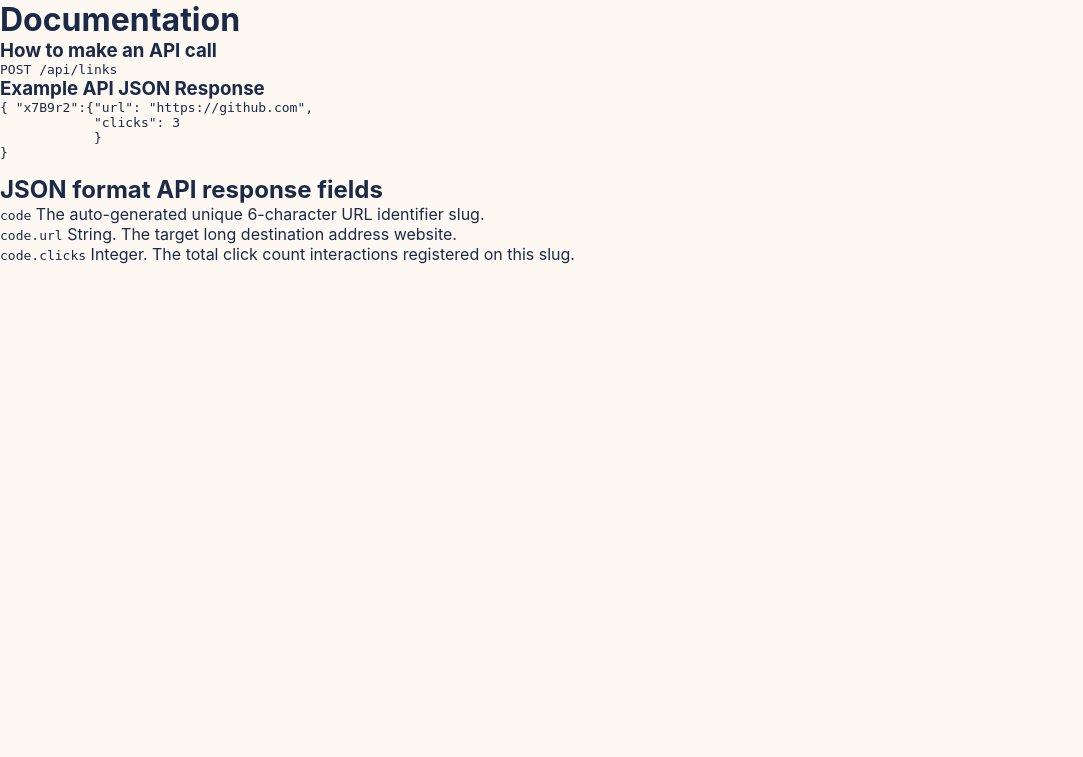
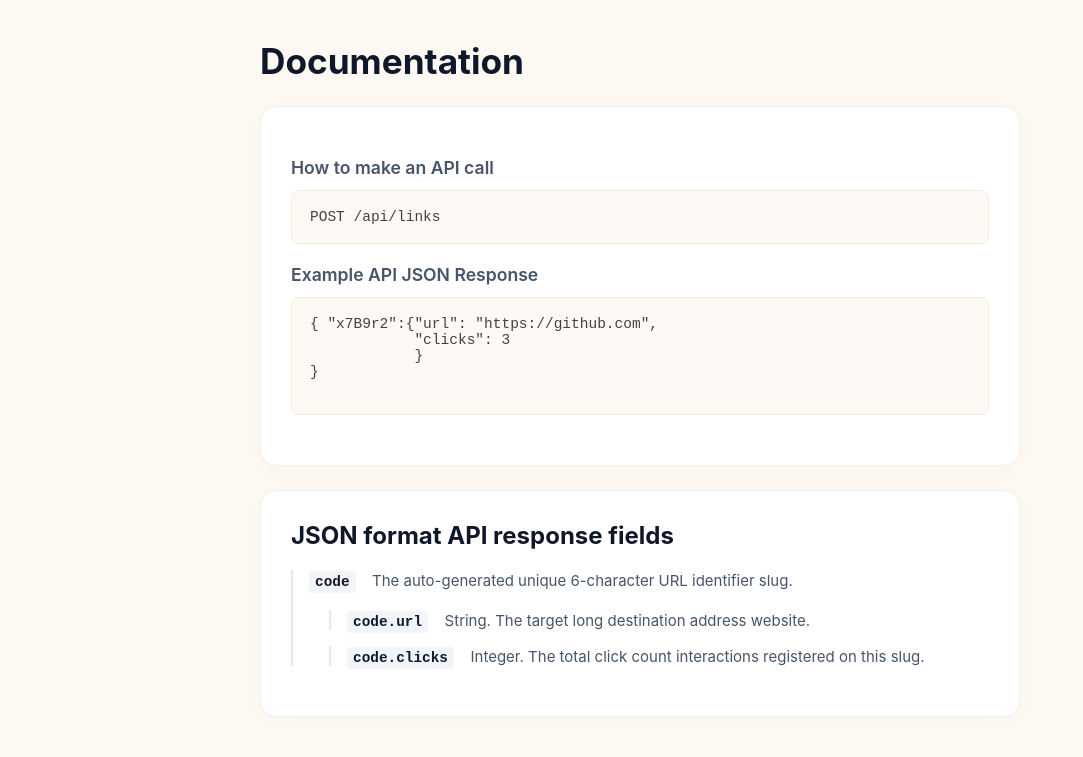
Before and after one commit to Bobbykumar5158/URL-Shortener, a Flask app: page /api in a window 1280 px wide. Shown: the part 57-814 px from the top of the page, without its empty margins (0-1083 px from the left). Before the commit the page ends 321 px from the top, so only its background shows below. Run offline with Flask 3, Linux system fonts and the light colour scheme.

Commit message:
css for error dashboard apidocs page

```diff
--- a/static/style/base.css
+++ b/static/style/base.css
@@ -138,13 +138,16 @@ body {
 
 /* 1. Force the placeholder text color to be readable across all browsers */
 .url-input::placeholder {
-  color: #94A3B8 !important; /* Clean slate-gray hint text color */
-  opacity: 1; /* Fixes Safari/Firefox opacity overrides */
+  color: #94A3B8 !important;
+  /* Clean slate-gray hint text color */
+  opacity: 1;
+  /* Fixes Safari/Firefox opacity overrides */
 }
 
 /* 2. Style the text highlight color (so it never turns into that giant black box) */
 .url-input::selection {
-  background-color: rgba(0, 102, 204, 0.2); /* Soft accent blue highlight */
+  background-color: rgba(0, 102, 204, 0.2);
+  /* Soft accent blue highlight */
   color: var(--everest-navy);
 }
 
@@ -161,7 +164,8 @@ body {
 .copy-btn {
   width: 100%;
   padding: 14px;
-  background-color: var(--everest-navy) !important; /* Forces all buttons to be deep navy */
+  background-color: var(--everest-navy) !important;
+  /* Forces all buttons to be deep navy */
   color: #FFFFFF !important;
   border: none;
   border-radius: 8px;
@@ -255,3 +259,265 @@ body {
   padding: 6px 14px;
   font-size: 0.85rem;
 }
+
+/* ==========================================
+   DASHBOARD
+   ========================================== */
+
+/* Wrapper to center and contain your dashboard table layout */
+.dashboard-container {
+  max-width: 1200px;
+  margin: 40px auto;
+  padding: 0 20px;
+}
+
+.dashboard-title {
+  font-size: 28px;
+  font-weight: 700;
+  color: #0f172a;
+  margin-bottom: 20px;
+}
+
+/* Modernized Table Layout Override */
+table {
+  width: 100%;
+  border-collapse: collapse;
+  margin: 24px 0;
+  font-size: 15px;
+  background-color: #ffffff;
+  box-shadow: 0 4px 6px -1px rgba(0, 0, 0, 0.05), 0 2px 4px -2px rgba(0, 0, 0, 0.05);
+  border-radius: 12px;
+  overflow: hidden;
+  border: 1px solid #e2e8f0;
+}
+
+/* Header Cells styling */
+th {
+  background-color: #0f172a;
+  color: #ffffff;
+  text-align: left;
+  font-weight: 600;
+  padding: 18px 24px;
+}
+
+/* Row Data formatting */
+td {
+  padding: 18px 24px;
+  border-bottom: 1px solid #e2e8f0;
+  vertical-align: middle;
+  color: #334155;
+}
+
+/* Zebra Tinting */
+tr:nth-child(even) {
+  background-color: #f8fafc;
+}
+
+tr:hover {
+  background-color: #f1f5f9;
+  transition: background-color 0.2s ease;
+}
+
+/* Short Code styling (Styled safely as an inline badge) */
+.code-badge {
+  font-family: 'Courier New', Courier, monospace;
+  font-weight: 700;
+  color: #2563eb;
+  background-color: #eff6ff;
+  padding: 6px 12px;
+  border-radius: 6px;
+  border: 1px solid #bfdbfe;
+  display: inline-block;
+}
+
+/* Hyperlinks within the table */
+td a {
+  color: #2563eb;
+  text-decoration: none;
+  font-weight: 500;
+  word-break: break-all;
+}
+
+td a:hover {
+  color: #1d4ed8;
+  text-decoration: underline;
+}
+
+/* Target the Clicks Column to make it clean and bold */
+td:last-child {
+  font-weight: 700;
+  color: #475569;
+}
+
+/* ==========================================
+   404 ERROR PAGE STYLES
+   ========================================== */
+.error-container {
+  max-width: 600px;
+  margin: 80px auto;
+  text-align: center;
+  padding: 20px;
+  font-family: 'Segoe UI', Tahoma, Geneva, Verdana, sans-serif;
+}
+
+.error-graphic {
+  font-size: 72px;
+  margin-bottom: 10px;
+  animation: float 3s ease-in-out infinite;
+}
+
+.error-code {
+  font-size: 96px;
+  font-weight: 800;
+  color: #0f172a;
+  /* Deep slate */
+  margin: 0;
+  line-height: 1;
+}
+
+.error-message {
+  font-size: 24px;
+  font-weight: 600;
+  color: #334155;
+  margin: 10px 0 20px 0;
+}
+
+.error-description {
+  font-size: 16px;
+  color: #64748b;
+  line-height: 1.6;
+  margin-bottom: 30px;
+}
+
+/* Styled Action Button */
+.back-btn {
+  display: inline-block;
+  background-color: var(--everest-navy);
+  color: #ffffff !important;
+  text-decoration: none;
+  font-weight: 600;
+  padding: 12px 30px;
+  border-radius: 8px;
+  box-shadow: 0 4px 6px -1px rgba(37, 99, 235, 0.2);
+  transition: transform 0.2s ease, background-color 0.2s ease;
+}
+
+.back-btn:hover {
+  background-color: #1d4ed8;
+  transform: translateY(-2px);
+}
+
+/* Subtle animation floating effect for the graphic */
+@keyframes float {
+
+  0%,
+  100% {
+    transform: translateY(0);
+  }
+
+  50% {
+    transform: translateY(-10px);
+  }
+}
+
+/* ==========================================
+   API DOCUMENTATION LAYOUT
+   ========================================== */
+
+.api-container {
+  max-width: 800px;
+  margin: 40px auto;
+  /* Centers the container horizontally */
+  padding: 0 20px;
+  /* Prevents touching the screen edge on mobile */
+}
+
+/* Outer white content wrapper card */
+.card {
+  background: #ffffff;
+  padding: 30px;
+  border-radius: 16px;
+  box-shadow: 0 4px 20px rgba(0, 0, 0, 0.02);
+  margin-bottom: 24px;
+  border: 1px solid #f0f0f0;
+  max-width: 800px;
+}
+
+/* Base Heading Configuration */
+h1 {
+  font-size: 2.2rem;
+  font-weight: 700;
+  color: #0f172a;
+  margin-bottom: 24px;
+}
+
+h2 {
+  font-size: 1.5rem;
+  font-weight: 700;
+  color: #0f172a;
+  margin-top: 0;
+  margin-bottom: 15px;
+}
+
+h3 {
+  font-size: 1.1rem;
+  font-weight: 600;
+  color: #475569;
+  margin: 20px 0 10px 0;
+}
+
+/* Light warm background tone for code/pre blocks */
+pre {
+  background: #fdfaf6;
+  padding: 18px;
+  border-radius: 8px;
+  overflow-x: auto;
+  font-family: 'Courier New', Courier, monospace;
+  font-size: 14.5px;
+  border: 1px solid #faebd7;
+  color: #4a3e3d;
+  margin: 12px 0 20px 0;
+}
+
+/* Inline Code Elements */
+code {
+  font-family: 'Courier New', Courier, monospace;
+  background: #f1f5f9;
+  color: #0f172a;
+  padding: 3px 6px;
+  border-radius: 4px;
+  font-size: 0.9em;
+  font-weight: 600;
+}
+
+/* Clear padding inside full code pre boxes */
+pre code {
+  padding: 0;
+  background: none;
+  font-weight: normal;
+}
+
+/* Structural parameters tree list */
+.field-list {
+  list-style: none;
+  padding: 0;
+  margin: 20px 0;
+}
+
+.field-list li {
+  margin-bottom: 16px;
+  padding-left: 16px;
+  border-left: 2px solid #e2e8f0;
+}
+
+.field-description {
+  color: #475569;
+  margin-left: 12px;
+  font-size: 15px;
+}
+
+/* Offsets the child nested lines cleanly */
+.nested-field {
+  margin-top: 12px;
+  padding-left: 20px;
+}
```
